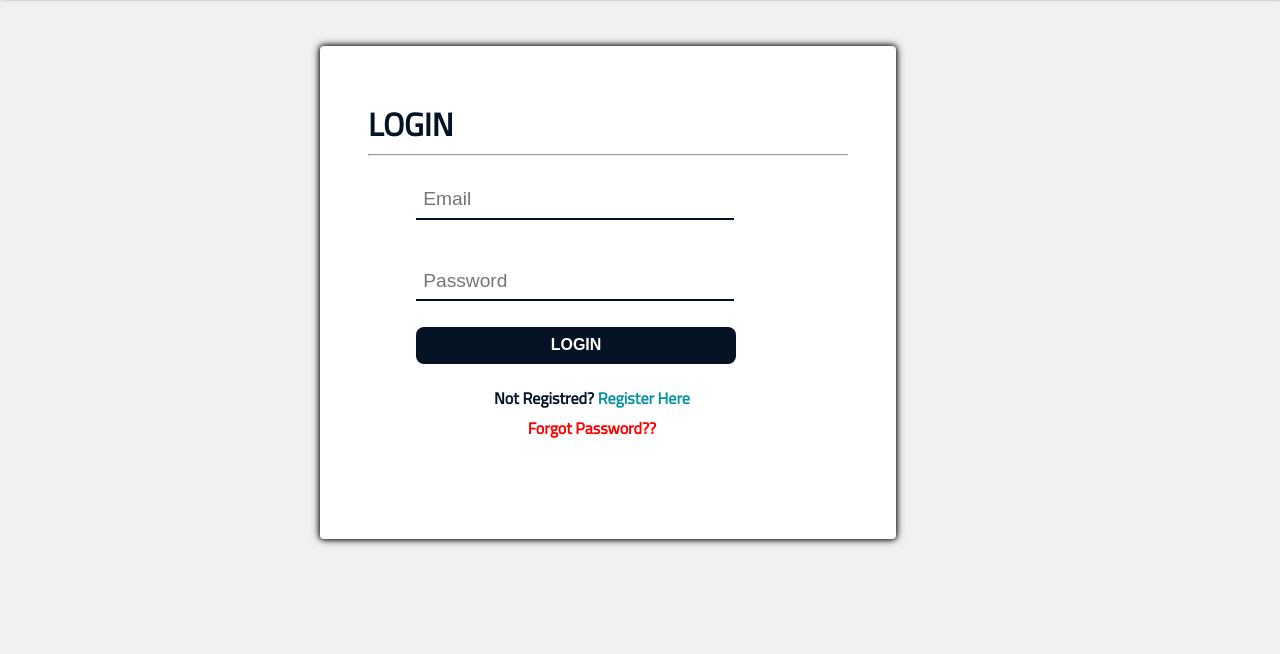
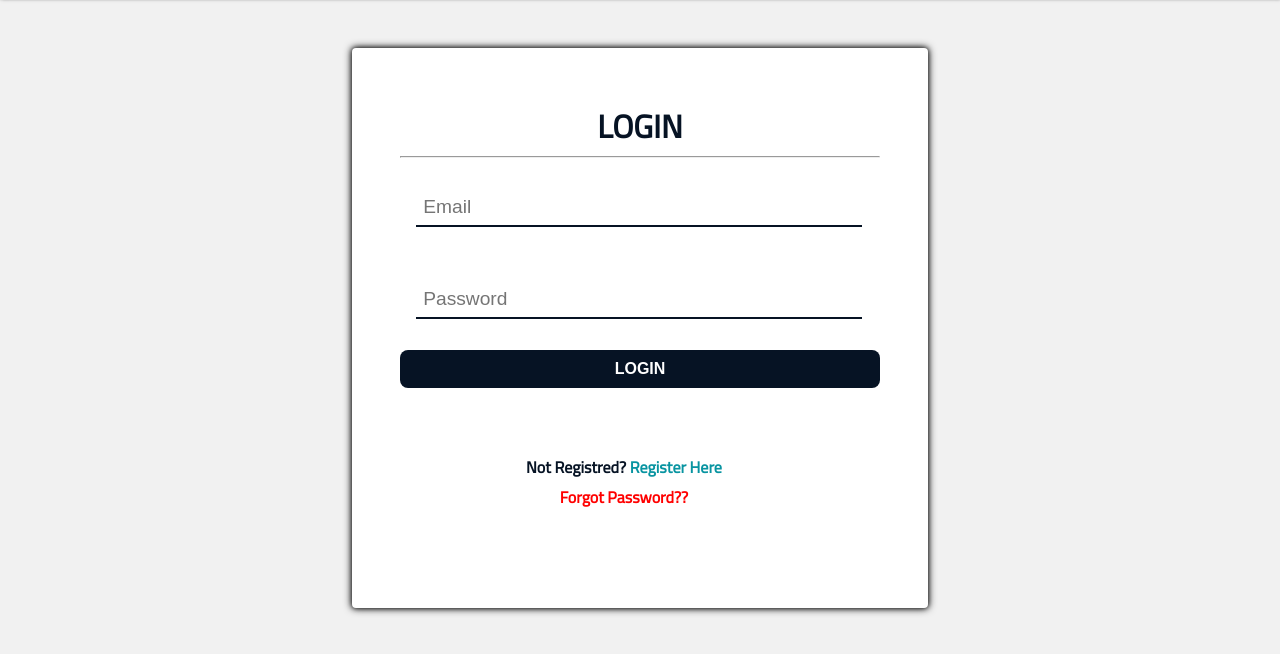
Before and after one commit to NonsoAmadi10/EPIC-MAIL, a website: page UI/login.html in a window 1280 px wide. Shown: the part 76-730 px from the top of the page. Drawn offline with Linux system fonts and the light colour scheme.

Commit message:
fixes(user): Implement feedback - Specify width for the "main" tag - Add a margin '0px auto' to form
[Delivers #164450691]

```diff
--- a/UI/styles.css
+++ b/UI/styles.css
@@ -90,14 +90,16 @@ header
     padding: 1%;
 }
 
+/*main */
+main {
+    width: 100%;
+}
+
 /* account forms */
 
 .account-form-div
 {
-    position: absolute;
-    left: 10%;
-    margin-left:15%;
-    margin-top: 3rem;
+    margin: 50px auto;
     background: #fff;
     padding: 3rem;
     width: 30rem;;
@@ -108,24 +110,31 @@ header
 
 
 }
+.account-form
+{
+    width: 100%;
+}
 
 .account-form-div legend
 {
     font-size: 2rem;
     font-weight: bold;
+    text-align: center;
+    width: 100%;
+    margin: 0px auto;
 }
 .special-field
 {
     margin: 0.5rem;
     padding: 0.5rem;
+    width: 100%;
 
 }
 .special-field input
 {
     padding: 0.45rem;
-    width: 19rem;
-    margin: 0.6rem;
-    margin-left: 2rem;
+    width: 90%;
+    margin: 15px auto;
     border:none;
     border-bottom: 2px solid #061324;
     outline:none;
@@ -316,16 +325,12 @@ aside ul li:hover, .logout:hover
 }
 
 /* buttons */
-.button
-{
-    position: relative;
-}
+
 .form-submit
 {
-    position: absolute;
-    left: 3rem;
+    margin: 0px auto;
+    width: 100%;
     border:none;
-    width: 20rem;
     padding: 0.6rem;
     background: #061324;
     color:#fff;
```
Also changed, not shown: UI/signup.html (+0 -1 lines).
